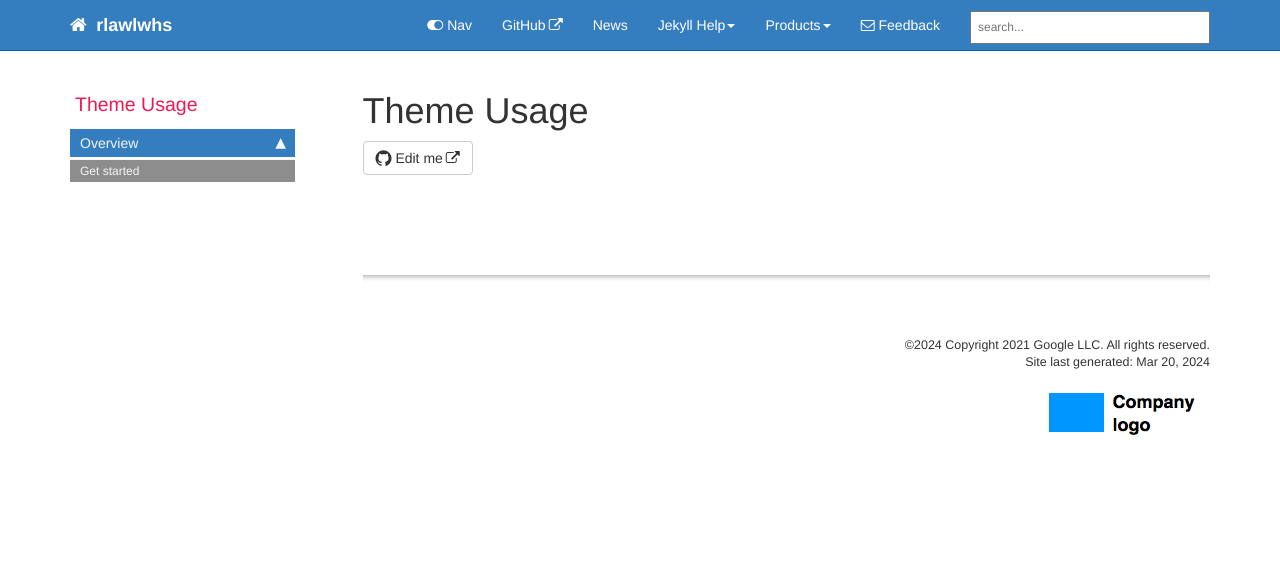
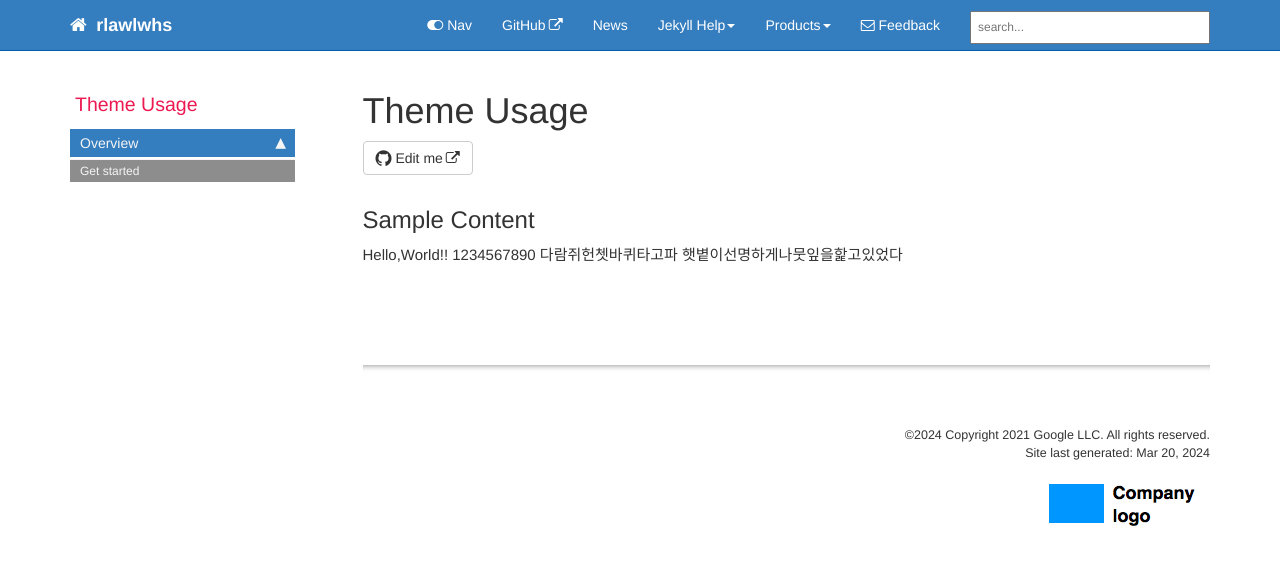
Before and after one commit to rlawlwhs/rlawlwhs.github.io, a Jekyll site: the page built from pages/themeUsage/themeUsage_landing_page.md, in a window 1280 px wide. Shown: the top 565 px of the page. Built offline with Jekyll 4.4.1, drawn with Linux system fonts in a browser that asks for light colours; comment, search, counter and statistics services are not loaded.

Commit message:
Modified   pages/themeUsage/themeUsage_landing_page.md

```diff
--- a/pages/themeUsage/themeUsage_landing_page.md
+++ b/pages/themeUsage/themeUsage_landing_page.md
@@ -6,3 +6,11 @@ toc: false
 permalink: themeUsage_landing_page.html
 folder: themeUsage
 ---
+
+
+## Sample Content
+
+Hello,World!!
+1234567890
+다람쥐헌쳇바퀴타고파
+햇볕이선명하게나뭇잎을핥고있었다
```
